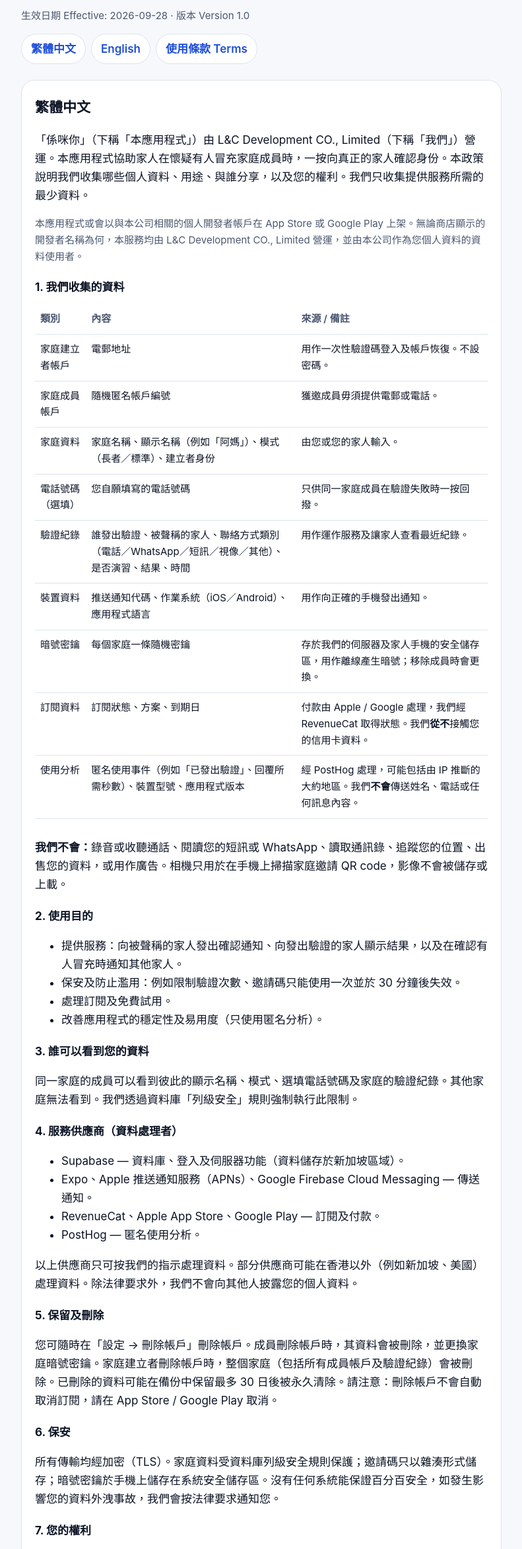
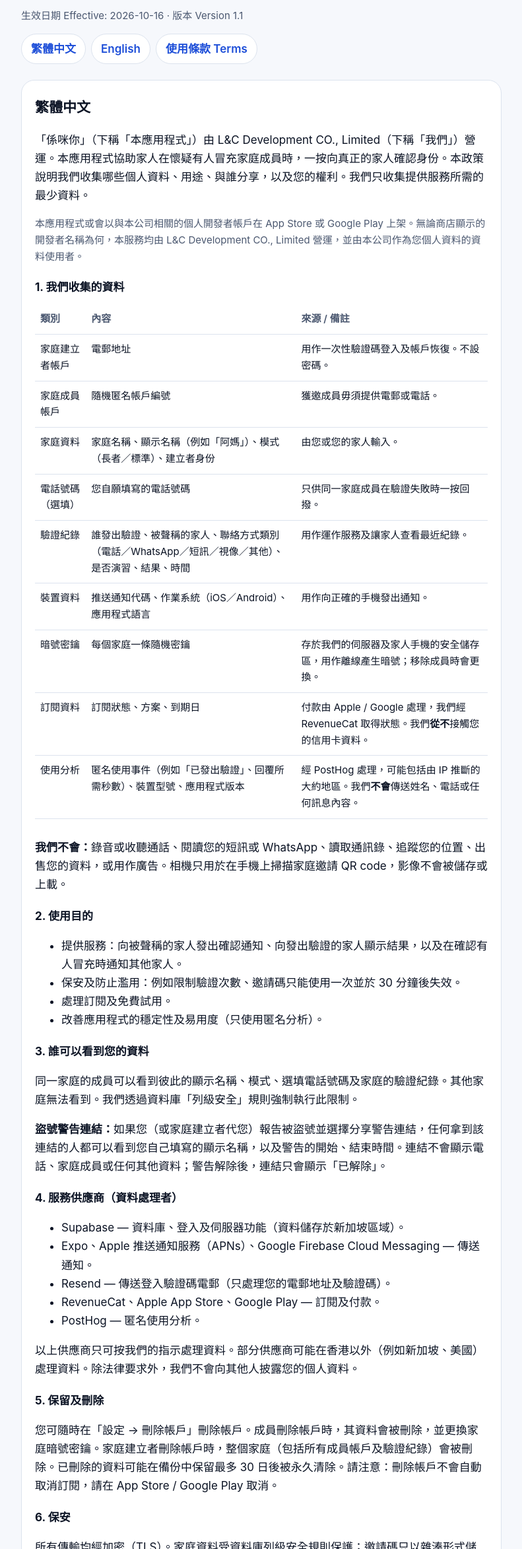
Before and after one commit to kelvinchoy64-ops/isthatyou-site, a plain HTML site: page privacy.html in a window 1280 px wide. Shown: the part 133-2480 px from the top of the page at 66% size, without its empty margins (244-1035 px from the left). Drawn offline with Linux system fonts and the light colour scheme.

Commit message:
Privacy policy 1.1: hijack warning link disclosure and Resend as a processor
Co-Authored-By: Claude Opus 5.5 <noreply@anthropic.com>

```diff
--- a/privacy.html
+++ b/privacy.html
@@ -12,7 +12,7 @@
 <div class="wrap">
   <header class="top"><img src="assets/icon.png" alt=""><a href="./">係咪你 IsThatYou</a></header>
   <h1>私隱政策 · Privacy Policy</h1>
-  <p class="muted">生效日期 Effective: 2026-09-28 · 版本 Version 1.0</p>
+  <p class="muted">生效日期 Effective: 2026-10-16 · 版本 Version 1.1</p>
   <nav class="lang" aria-label="Language"><a href="#zh-HK">繁體中文</a><a href="#en">English</a><a href="terms.html">使用條款 Terms</a></nav>
 
   <!-- ─────────────────────────── 繁體中文 ─────────────────────────── -->
@@ -46,11 +46,13 @@
 
     <h3>3. 誰可以看到您的資料</h3>
     <p>同一家庭的成員可以看到彼此的顯示名稱、模式、選填電話號碼及家庭的驗證紀錄。其他家庭無法看到。我們透過資料庫「列級安全」規則強制執行此限制。</p>
+    <p><strong>盜號警告連結：</strong>如果您（或家庭建立者代您）報告被盜號並選擇分享警告連結，任何拿到該連結的人都可以看到您自己填寫的顯示名稱，以及警告的開始、結束時間。連結不會顯示電話、家庭成員或任何其他資料；警告解除後，連結只會顯示「已解除」。</p>
 
     <h3>4. 服務供應商（資料處理者）</h3>
     <ul>
       <li>Supabase — 資料庫、登入及伺服器功能（資料儲存於新加坡區域）。</li>
       <li>Expo、Apple 推送通知服務（APNs）、Google Firebase Cloud Messaging — 傳送通知。</li>
+      <li>Resend — 傳送登入驗證碼電郵（只處理您的電郵地址及驗證碼）。</li>
       <li>RevenueCat、Apple App Store、Google Play — 訂閱及付款。</li>
       <li>PostHog — 匿名使用分析。</li>
     </ul>
@@ -106,11 +108,13 @@
 
     <h3>3. Who can see your data</h3>
     <p>Members of the same family can see each other's display names, modes, optional phone numbers and the family's verification history. Other families cannot. This is enforced by database row-level security.</p>
+    <p><strong>Hijack warning link:</strong> if you (or the family owner on your behalf) report a hijack and choose to share a warning link, anyone with that link can see the display name you entered and when the warning started and ends. The link shows no phone number, family members or other data; once the warning ends it only shows that it has ended.</p>
 
     <h3>4. Service providers (processors)</h3>
     <ul>
       <li>Supabase — database, sign-in and server functions (data stored in the Singapore region).</li>
       <li>Expo, Apple Push Notification service, Google Firebase Cloud Messaging — notification delivery.</li>
+      <li>Resend — sign-in code emails (processes only your email address and the code).</li>
       <li>RevenueCat, Apple App Store, Google Play — subscriptions and payments.</li>
       <li>PostHog — anonymous product analytics.</li>
     </ul>
```
